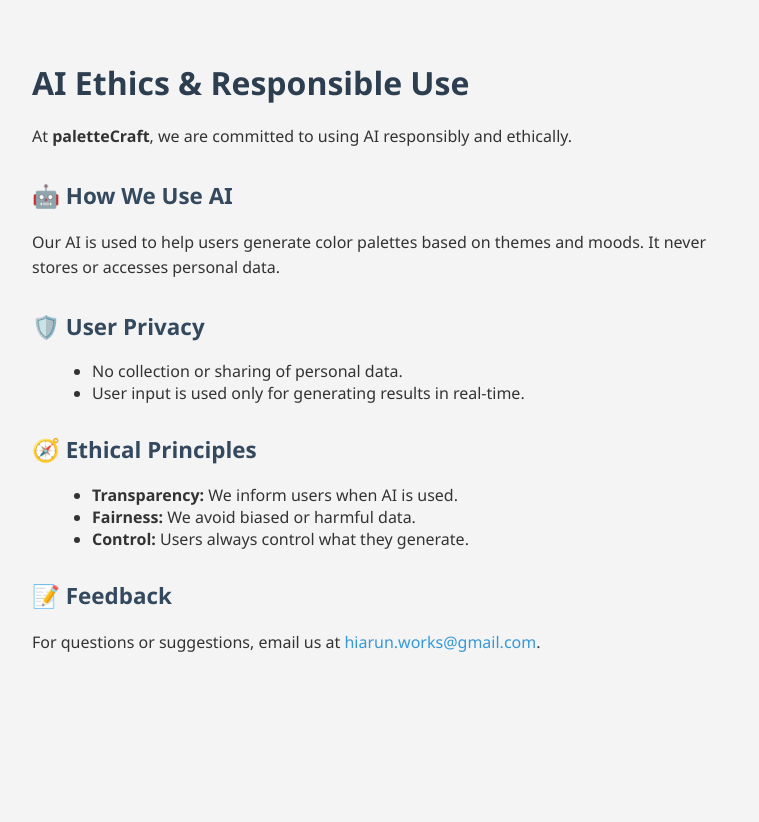
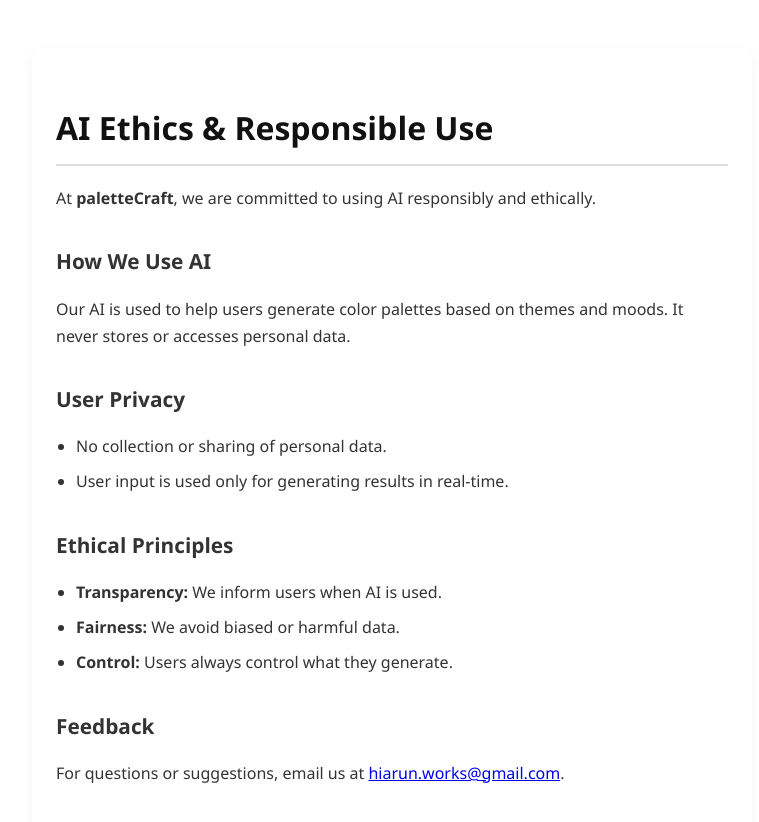
Before and after one commit to hiarun01/palette-craft-docu, a React (Vite) app: page /ai-ethics in a window 1280 px wide. Shown: the top 822 px of the page, without its empty margins (248-1007 px from the left). Before the commit the page ends 800 px from the top, so only its background shows below. Built offline with nearby package versions, Linux system fonts and the light colour scheme.

Commit message:
fixed ui

```diff
--- a/src/App.css
+++ b/src/App.css
@@ -1,10 +1,8 @@
 .home-container{
-  height: 100vh;
   display: flex;
-  flex-direction: column;
   justify-content: center;
   align-items: center;
-  text-align: center;
+  height: 70vh;
 }
 
 .header-container header {
@@ -13,48 +11,79 @@
   font-family: 'Gill Sans', 'Gill Sans MT', Calibri, 'Trebuchet MS', sans-serif;
 }
 
-
-
-
 /* for pages */
 
-.container {
-
-max-width: 800px;
- margin: 0.5 auto;
-  padding: 40px;
-  box-sizing: border-box;
-  font-family: 'Segoe UI', sans-serif;
+body {
+  font-family: 'Segoe UI', Tahoma, Geneva, Verdana, sans-serif;
+  background-color: #f9f9f9;
   color: #333;
+  line-height: 1.7;
+  padding: 2rem 1.5rem;
+  max-width: 720px;
+  margin: 3rem auto;
+  box-shadow: 0 4px 12px rgba(0, 0, 0, 0.05);
+  border-radius: 12px;
+  background: #ffffff;
 }
 
 h1 {
   font-size: 2rem;
-  color: #2c3e50;
-  margin-bottom: 20px;
+  color: #111;
+  margin-bottom: 1.2rem;
+  border-bottom: 2px solid #e0e0e0;
+  padding-bottom: 0.5rem;
 }
 
 h2 {
-  font-size: 1.4rem;
-  margin-top: 30px;
-  color: #34495e;
+  font-size: 1.3rem;
+  color: #333;
+  margin-top: 2rem;
+  margin-bottom: 0.6rem;
 }
 
 p {
   font-size: 1rem;
-  line-height: 1.6;
+  margin-bottom: 1rem;
 }
 
 ul {
-  margin-left: 20px;
-  list-style-type: disc;
+  padding-left: 1.25rem;
+  margin-bottom: 1rem;
 }
 
-a {
-  color: #3498db;
-  text-decoration: none;
+li {
+  margin-bottom: 0.5rem;
+  list-style: disc;
 }
 
-a:hover {
-  text-decoration: underline;
+@media (prefers-color-scheme: dark) {
+  body {
+    background-color: #1e1e1e;
+    color: #ddd;
+    box-shadow: none;
+  }
+
+  h1, h2 {
+    color: #fff;
+    border-color: #444;
+  }
+
+  a {
+    color: #4ea8de;
+  }
 }
+
+@media (max-width: 600px) {
+  body {
+    padding: 1.5rem 1rem;
+    margin: 2rem 1rem;
+  }
+
+  h1 {
+    font-size: 1.6rem;
+  }
+
+  h2 {
+    font-size: 1.2rem;
+  }
+}
--- a/src/pages/AiEthicsPage.jsx
+++ b/src/pages/AiEthicsPage.jsx
@@ -8,19 +8,19 @@
         responsibly and ethically.
       </p>
 
-      <h2>🤖 How We Use AI</h2>
+      <h2>How We Use AI</h2>
       <p>
         Our AI is used to help users generate color palettes based on themes and
         moods. It never stores or accesses personal data.
       </p>
 
-      <h2>🛡️ User Privacy</h2>
+      <h2>User Privacy</h2>
       <ul>
         <li>No collection or sharing of personal data.</li>
         <li>User input is used only for generating results in real-time.</li>
       </ul>
 
-      <h2>🧭 Ethical Principles</h2>
+      <h2>Ethical Principles</h2>
       <ul>
         <li>
           <strong>Transparency:</strong> We inform users when AI is used.
@@ -33,7 +33,7 @@
         </li>
       </ul>
 
-      <h2>📝 Feedback</h2>
+      <h2>Feedback</h2>
       <p>
         For questions or suggestions, email us at{" "}
         <a href="mailto:hiarun.works@gmail.com">hiarun.works@gmail.com</a>.
--- a/src/pages/TermsConditionPage.jsx
+++ b/src/pages/TermsConditionPage.jsx
@@ -1,32 +1,34 @@
-import React from "react";
-
 const TermsConditionPage = () => {
   return (
     <div className="container">
       <h1>Terms of Service</h1>
 
-      <p>By using this app, you agree to these terms.</p>
+      <p>By using this app, you agree to the following terms.</p>
 
       <h2>Usage</h2>
       <ul>
         <li>
-          This app is intended for personal or business use to generate design
-          assets.
+          This app is designed for personal or business use to generate design
+          assets like color palettes.
         </li>
-        <li>You agree not to use it for illegal or harmful activities.</li>
+        <li>
+          You agree not to use the app for any illegal, harmful, or abusive
+          purposes.
+        </li>
       </ul>
 
       <h2>AI-Generated Content</h2>
       <p>
-        The results are generated by AI and are intended to be used as
-        inspiration or suggestions. We do not guarantee factual accuracy or
-        copyright ownership of the generated content.
+        The content generated by this app is powered by AI and should be used as
+        creative inspiration or suggestions. We do not guarantee accuracy,
+        originality, or ownership of the generated results.
       </p>
 
       <h2>Liability</h2>
       <p>
-        We are not liable for how users use the generated content. Use it
-        responsibly.
+        This tool simply generates color palettes. How you choose to use them is
+        entirely up to you. We are not responsible for any outcomes—please use
+        the tool responsibly.
       </p>
     </div>
   );
```
